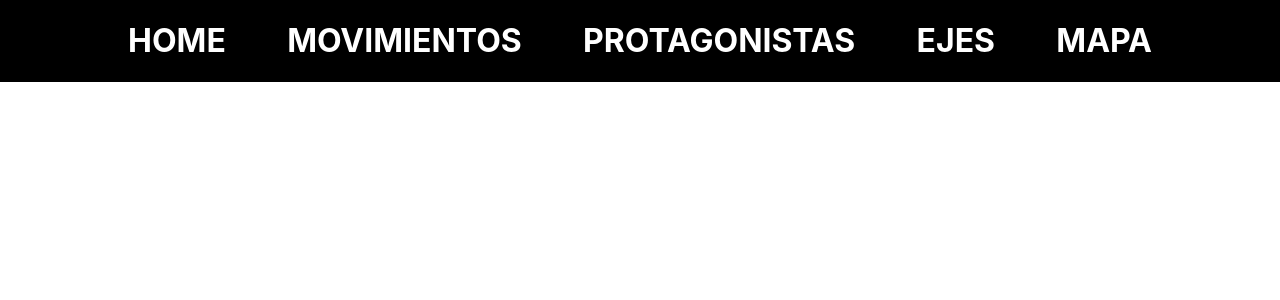
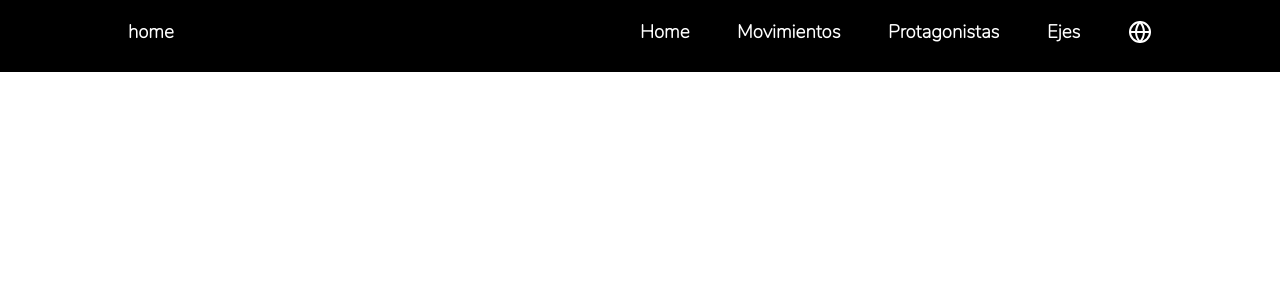
Before and after one commit to carmenchapa/protagonistas, a React (Create React App) app: page / in a window 1280 px wide. Shown: the top 300 px of the page. Built offline with nearby package versions, Linux system fonts and the light colour scheme.

Commit message:
Style NavBar

```diff
--- a/src/components/NavBar.js
+++ b/src/components/NavBar.js
@@ -1,5 +1,7 @@
 import React from 'react';
 import { BrowserRouter as Router, Route, Link } from "react-router-dom";
+import { FiGlobe } from "react-icons/fi";
+import {capitalizeFirst} from '../utils/helperFunctions'
 
 import '../css/Styles.css'
 
@@ -8,20 +10,20 @@ export default class NavBar extends React.Component {
   render() {
 		return (
 			<div className="NavBar">
-				{this.props.routes.map(e=> <NavItem route={e} routeName={e.replace('/', '').toUpperCase()} />)}
-				{/* <NavItem route="./" routeName='About' />
-				<NavItem route="./" routeName='Movimientos' />
-				<NavItem route="./" routeName='Protagonistas' />
-				<NavItem route="./" routeName='Ejes' />
-				<NavItem route="./" routeName='Mapa' /> */}
-				{/* <h1>About{this.props.name}</h1>
-				<h1>Movimientos{this.props.name}</h1>
-				<h1>Protagonistas{this.props.name}</h1>
-				<h1>Ejes{this.props.name}</h1>
-				<h1>Mapa{this.props.name}</h1> */}
+				<div className="NavBarRight">
+					<NavItem route='/home' routeName={'home'} />
+				</div>
+				<div className="NavBarRight">
+					{this.props.routes.map(e=> <NavItem route={e} routeName={capitalizeFirst(e.replace('/', ''))} />)}
+				</div>
 			</div>
 			)
   }
 }
 
-const NavItem = (props) => <h1><Link className="NavBarLinks" to={props.route}>{props.routeName}</Link></h1>
+const NavItem = (props) => {
+	console.log(props.route)
+	return props.route !== '/mapa'
+? <h3><Link className="NavBarLinks" to={props.route}>{props.routeName}</Link></h3>
+: <h2><Link className="NavBarLinks" ><FiGlobe/></Link></h2>
+}
--- a/src/css/Styles.css
+++ b/src/css/Styles.css
@@ -1,3 +1,18 @@
+@font-face {
+  font-family: "NunitoLight"; /*a name to be used later*/
+  src: url("../static/fonts/Nunito-Light.ttf"); /*URL to font*/
+}
+
+@font-face {
+  font-family: "NunitoExtraLight"; /*a name to be used later*/
+  src: url("../static/fonts/Nunito-ExtraLight.ttf"); /*URL to font*/
+}
+
+@font-face {
+  font-family: "NunitoSansBlack"; /*a name to be used later*/
+  src: url("../static/fonts/NunitoSans-Black.ttf"); /*URL to font*/
+}
+
 .NavBar {
   padding-left: 10%;
   padding-right: 10%;
@@ -8,7 +23,22 @@
   background-color: black;
 }
 
+.NavBarLeft {
+  flex: 1;
+  flex-direction: row;
+  justify-content: space-between;
+}
+
+.NavBarRight {
+  display: flex;
+  flex: 1;
+  flex-direction: row;
+  justify-content: space-between;
+}
+
 .NavBarLinks {
   color: white;
   text-decoration: none;
+  font-size: 30;
+  font-family: "NunitoExtraLight";
 }
```
